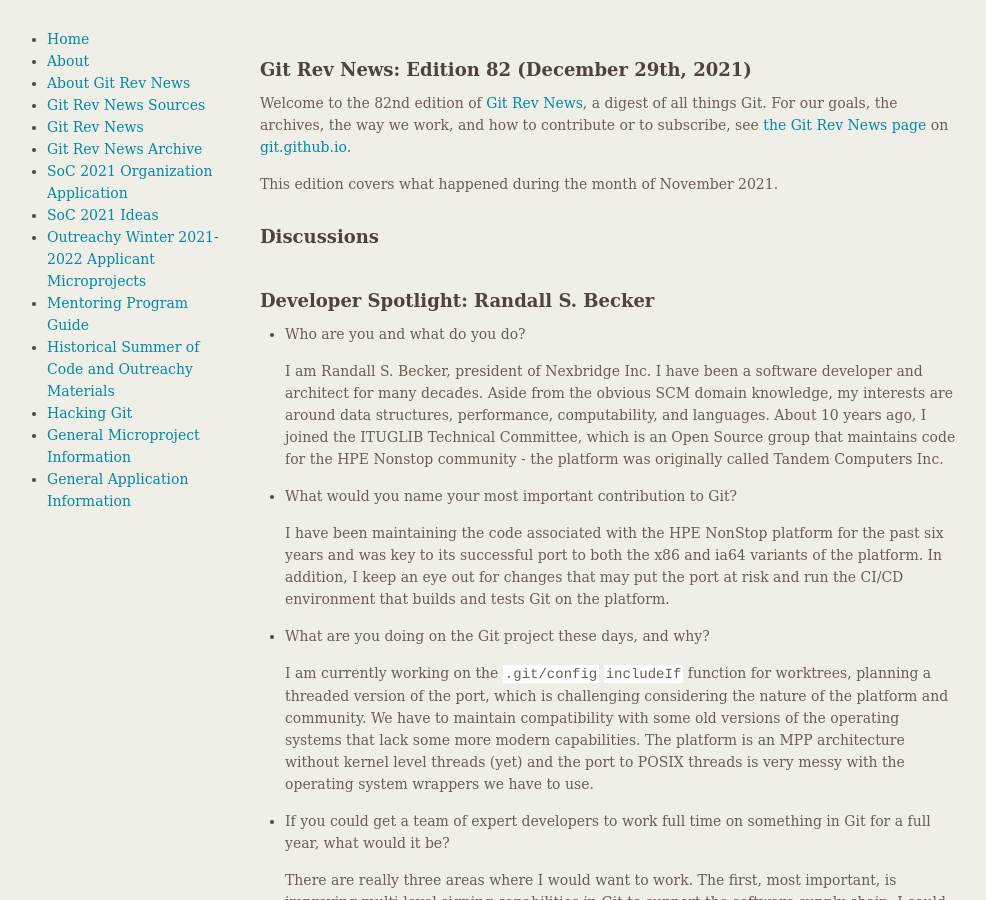
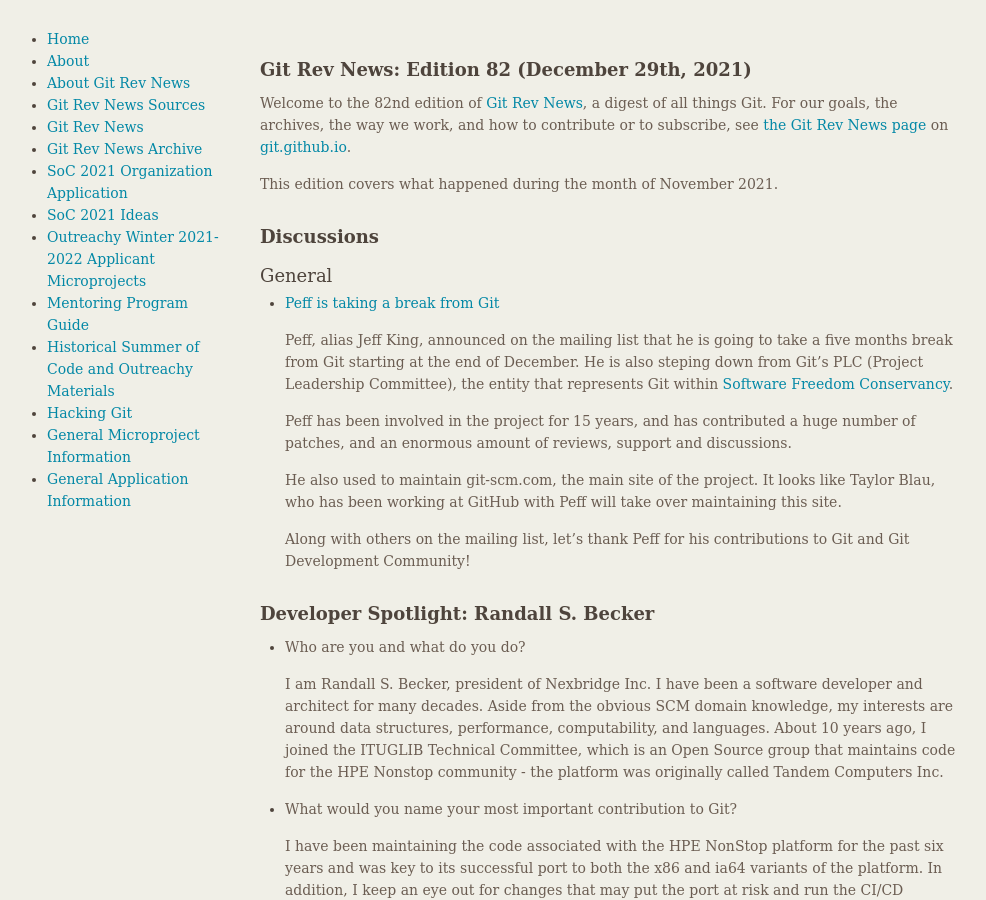
Before and after one commit to git/git.github.io, a Jekyll site: the page built from rev_news/drafts/edition-82.md, in a window 1280 px wide and 900 px high. Shown: the whole window, without its empty margins (149-1135 px from the left). Built offline with Jekyll 4.4.1, drawn with Linux system fonts in a browser that asks for light colours.

Commit message:
rn-82: add 'Peff is taking a break' article

```diff
--- a/rev_news/drafts/edition-82.md
+++ b/rev_news/drafts/edition-82.md
@@ -17,9 +17,26 @@
 
 ## Discussions
 
-<!---
 ### General
--->
+
+* [Peff is taking a break from Git](https://public-inbox.org/git/YboaAe4LWySOoAe7@coredump.intra.peff.net/)
+
+  Peff, alias Jeff King, announced on the mailing list that he is
+  going to take a five months break from Git starting at the end of
+  December. He is also steping down from Git's PLC (Project Leadership
+  Committee), the entity that represents Git within
+  [Software Freedom Conservancy](https://sfconservancy.org/).
+
+  Peff has been involved in the project for 15 years, and has
+  contributed a huge number of patches, and an enormous amount of
+  reviews, support and discussions.
+
+  He also used to maintain git-scm.com, the main site of the
+  project. It looks like Taylor Blau, who has been working at GitHub
+  with Peff will take over maintaining this site.
+
+  Along with others on the mailing list, let's thank Peff for his
+  contributions to Git and Git Development Community!
 
 <!---
 ### Reviews
```
